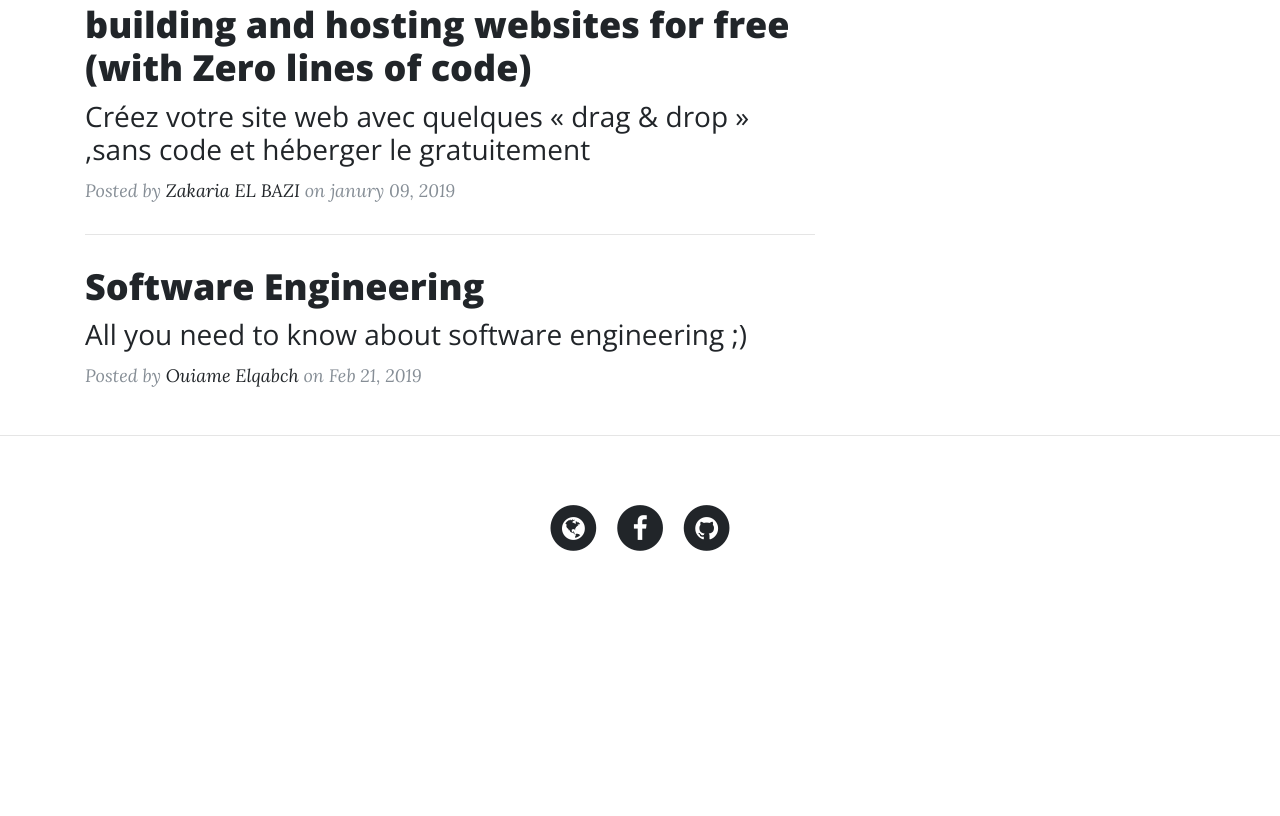
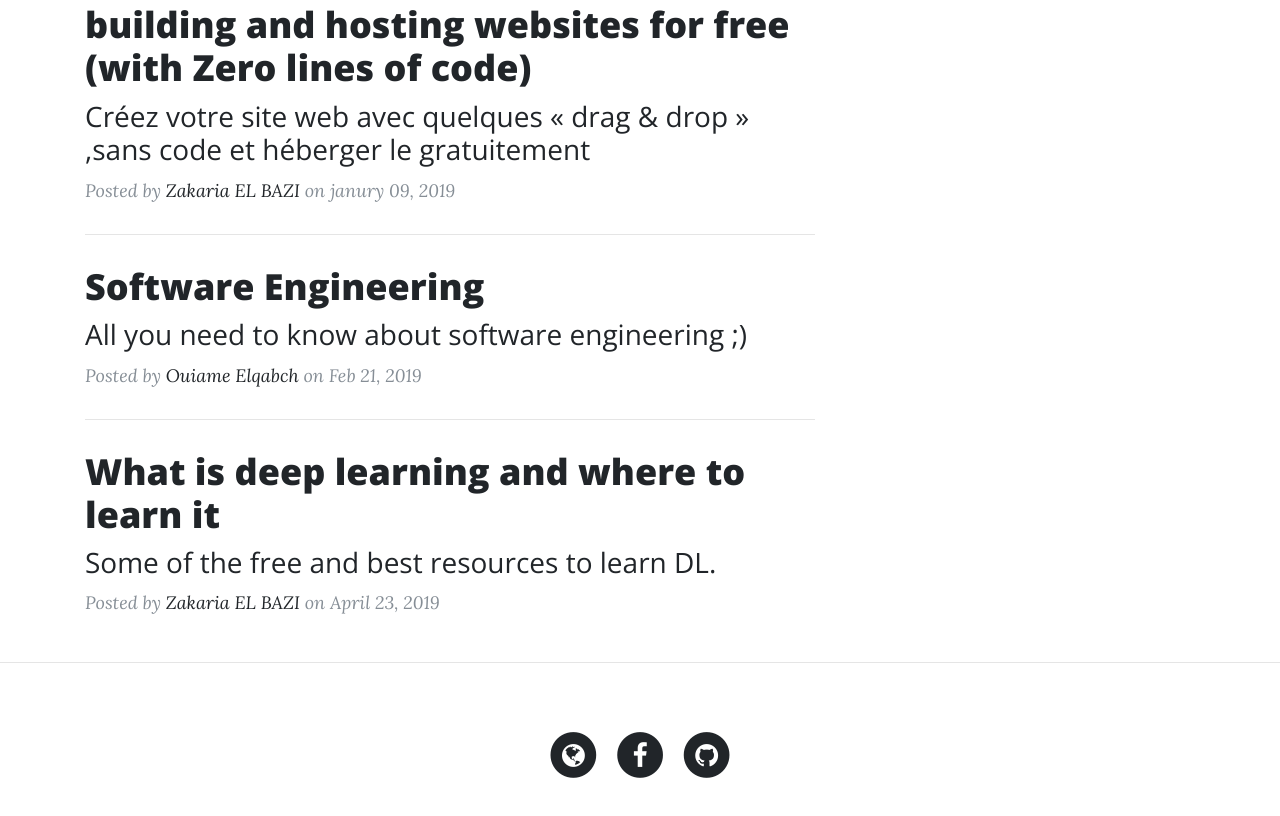
Before and after one commit to INSEAIT/inseait.github.io, a plain HTML site: page blog/index.html in a window 1280 px wide. Shown: the part 2482-3298 px from the top of the page. Before the commit the page ends 3102 px from the top, so only its background shows below. Drawn offline with nearby package versions, Linux system fonts and the light colour scheme.

Commit message:
Update index.html

```diff
--- a/blog/index.html
+++ b/blog/index.html
@@ -238,6 +238,21 @@
              <a href="softeng.html">Ouiame Elqabch</a>
             on Feb 21, 2019</p>
         </div>
+          <hr>
+         <div class="post-preview">
+          <a href="deeplearning.html">
+            <h2 class="post-title">
+               What is deep learning and where to learn it
+            </h2>
+
+            <h3 class="post-subtitle">
+              Some of the free and best resources to learn DL.
+            </h3>
+          </a>
+          <p class="post-meta">Posted by
+             <a href="https://elbazi.me">Zakaria EL BAZI</a>
+            on April 23, 2019</p>
+        </div>
         </div>
         <div class="col-md-4">
           <div class="row">
```
